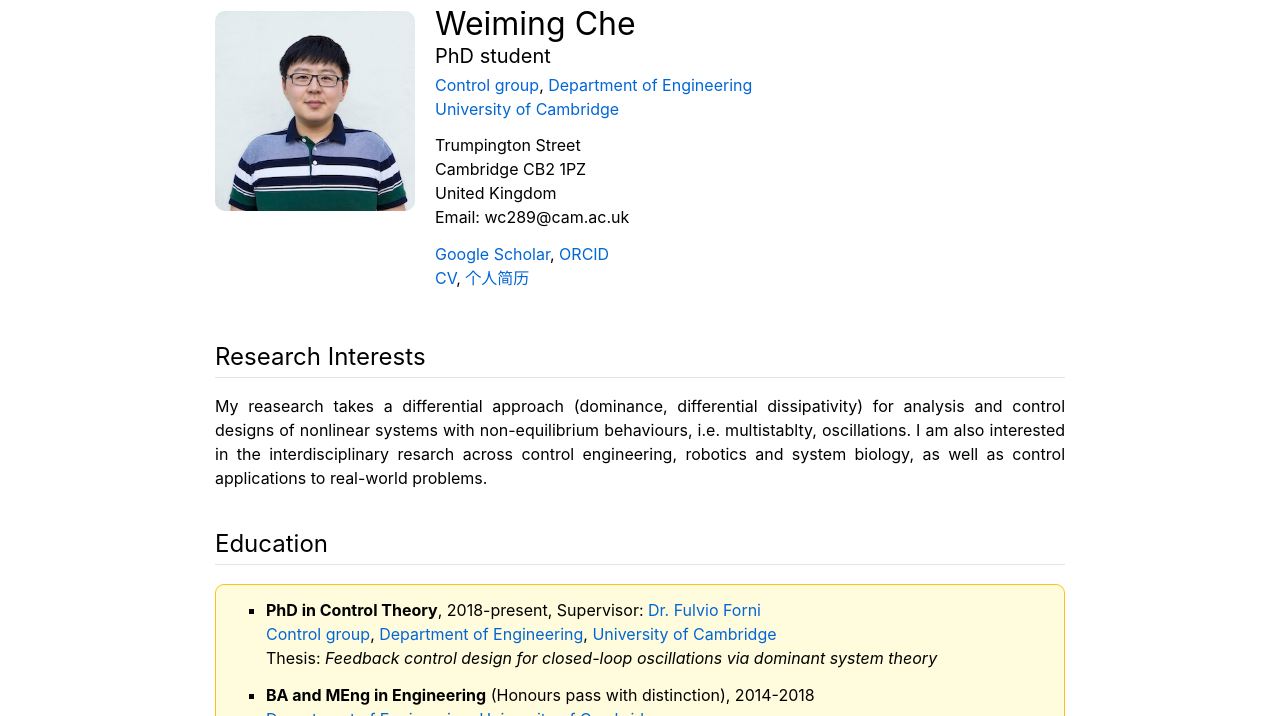
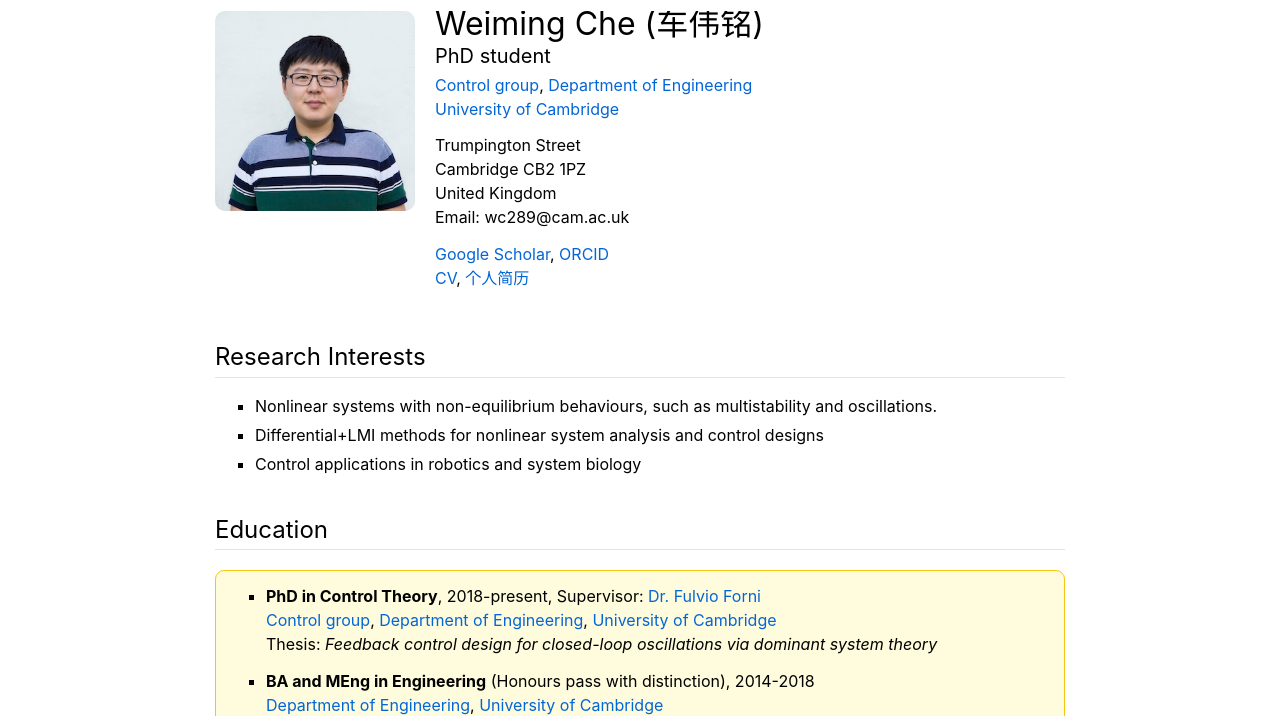
Before and after one commit to WeimingChe/weimingche.github.io, a plain HTML site: page docs/index.html in a window 1280 px wide. Shown: the part 84-800 px from the top of the page. Drawn offline with nearby package versions, Linux system fonts and the light colour scheme; some packages are replaced by stand-ins of ours.

Commit message:
Update index.html

```diff
--- a/docs/index.html
+++ b/docs/index.html
@@ -41,7 +41,7 @@ MathJax.Hub.Config({
 <div id="layout-content"> <!-- nomenu  -->
 <div id="text-img-container"><div id="img-container">
 <img src="./images/Weiming_small.png" alt="profile pic" width="200px" height="200px" /></div>
-<div id="text-container"><h1>Weiming Che</h1>
+<div id="text-container"><h1>Weiming Che (车伟铭)</h1>
 <h3>PhD student</h3>
 <p><a href="http://www-control.eng.cam.ac.uk/" target=&ldquo;blank&rdquo;>Control group</a>, <a href="http://www.eng.cam.ac.uk/" target=&ldquo;blank&rdquo;>Department of Engineering</a><br />
 <a href="http://www.cam.ac.uk/" target=&ldquo;blank&rdquo;>University of Cambridge</a><br /></p>
@@ -53,8 +53,14 @@ Email: wc289@cam.ac.uk <br /></p>
 <a href="./CV.pdf" target=&ldquo;blank&rdquo;>CV</a>, <a href="./中文简历.pdf" target=&ldquo;blank&rdquo;>个人简历</a></p>
 </div></div>
 <h2>Research Interests</h2>
-<p>My reasearch takes a differential approach (dominance, differential dissipativity) for analysis and control designs of nonlinear systems with non-equilibrium behaviours, i.e. multistablty, oscillations.
-I am also interested in the interdisciplinary resarch across control engineering, robotics and system biology, as well as control applications to real-world problems.</p>
+<ul>
+<li><p>Nonlinear systems with non-equilibrium behaviours, such as multistability and oscillations.</p>
+</li>
+<li><p>Differential+LMI methods for nonlinear system analysis and control designs</p>
+</li>
+<li><p>Control applications in robotics and system biology</p>
+</li>
+</ul>
 <h2>Education</h2>
 <div class="infoblock">
 <div class="blockcontent">
@@ -140,7 +146,7 @@ Thesis: <i>Feedback control design for closed-loop oscillations via dominant sys
 <div id="footer-container">
 <div id="footer">
 <div id="footer-text">
-Last edited  on March 29<sup>th</sup> 2023  02:00PM (Time Zone: CST). </br>
+Last edited  on March 29<sup>th</sup> 2023  06:14PM (Time Zone: CST). </br>
 Powered by <a href="https://github.com/szl2/jemdoc-new-design" target="blank">jemdoc + new design</a>.
 </div> <!-- <div id="footer-text"> -->
 </div> <!-- <div id="footer"> -->
```
